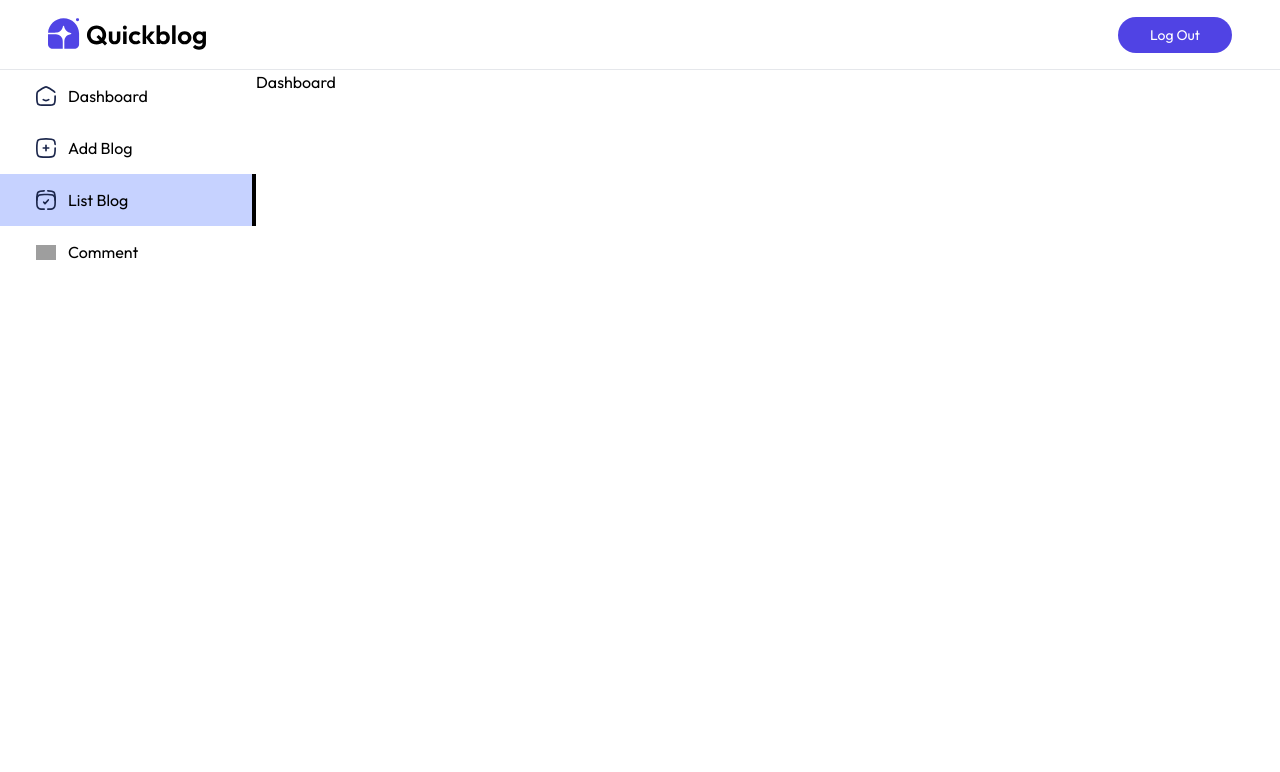
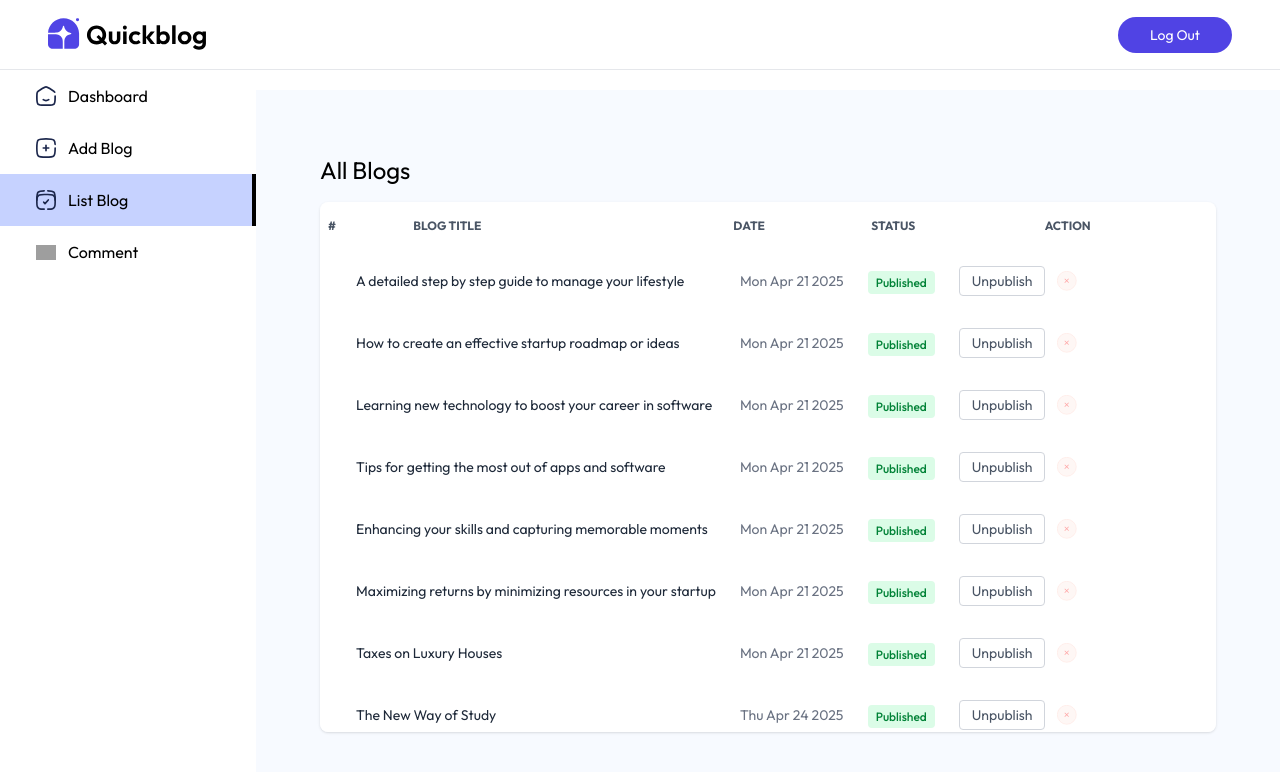
Before and after one commit to almamun528/blog-project, a React (Vite) app in the folder blog-client/: page /admin/listBlog in a window 1280 px wide. Shown: the top 772 px of the page. Built offline with nearby package versions, Linux system fonts and the light colour scheme; grey boxes are pictures that could not be loaded.

Commit message:
blog list page done

```diff
--- a/blog-client/src/Pages/Admin-Pages/ListBlog.jsx
+++ b/blog-client/src/Pages/Admin-Pages/ListBlog.jsx
@@ -1,7 +1,62 @@
-import React from "react";
+import React, { useEffect, useState } from "react";
+import { blog_data } from "../../assets/assets";
+import BlogTableItem from "../../components/Admin/BlogTableItem";
 
 const ListBlog = () => {
-  return <div>Dashboard</div>;
+  const [blogs, setBlogs] = useState([]);
+
+  const fetchBlogs = async () => {
+    setBlogs(blog_data);
+  };
+  useEffect(() => {
+    fetchBlogs();
+  }, []);
+
+  return (
+    <section className="flex-1 mt-5 px-5 sm:pt-12 sm:pl-16 bg-blue-50/50">
+      <h2 className="text-2xl my-4">All Blogs</h2>
+
+      {/* table parent */}
+      <div className="  Table-Warper h-4/5 relative max-w-4xl overflow-x-auto shadow rounded-lg scrollbar-hidden bg-white ">
+        {/* table start  */}
+        <table className="w-full text-sm text-gray-500">
+          {/* table head started here  */}
+          <thead className="text-xs text-gray-600 text-left uppercase">
+            <tr>
+              <th scope="col" className="px-2 py-4">
+                #
+              </th>
+              <th scope="col" className="px-2 py-4 xl:px-6">
+                Blog Title
+              </th>
+              <th scope="col" className="px-2 py-4 max-sm:hidden">
+                Date
+              </th>
+              <th scope="col" className="px-2 py-4 max-sm:hidden">
+                Status
+              </th>
+              <th scope="col" className="px-2 py-4">
+                Action
+              </th>
+            </tr>
+          </thead>
+        </table>
+        {/* table body or content area */}
+        <tbody>
+          {blogs.map((blog, idx) => {
+            return (
+              <BlogTableItem
+                key={blog?._id}
+                blog={blog}
+                fetchBlogs={fetchBlogs}
+                idx={idx + 1}
+              />
+            );
+          })}
+        </tbody>
+      </div>
+    </section>
+  );
 };
 
 export default ListBlog;
--- a/blog-client/src/components/Blog-List/BlogList.jsx
+++ b/blog-client/src/components/Blog-List/BlogList.jsx
@@ -1,6 +1,5 @@
 import React, { useState } from "react";
 import { blog_data, blogCategories } from "../../assets/assets";
-import { motion } from "motion/react";
 import BlogCard from "../Blog-Card/BlogCard";
 
 function BlogList() {
```
